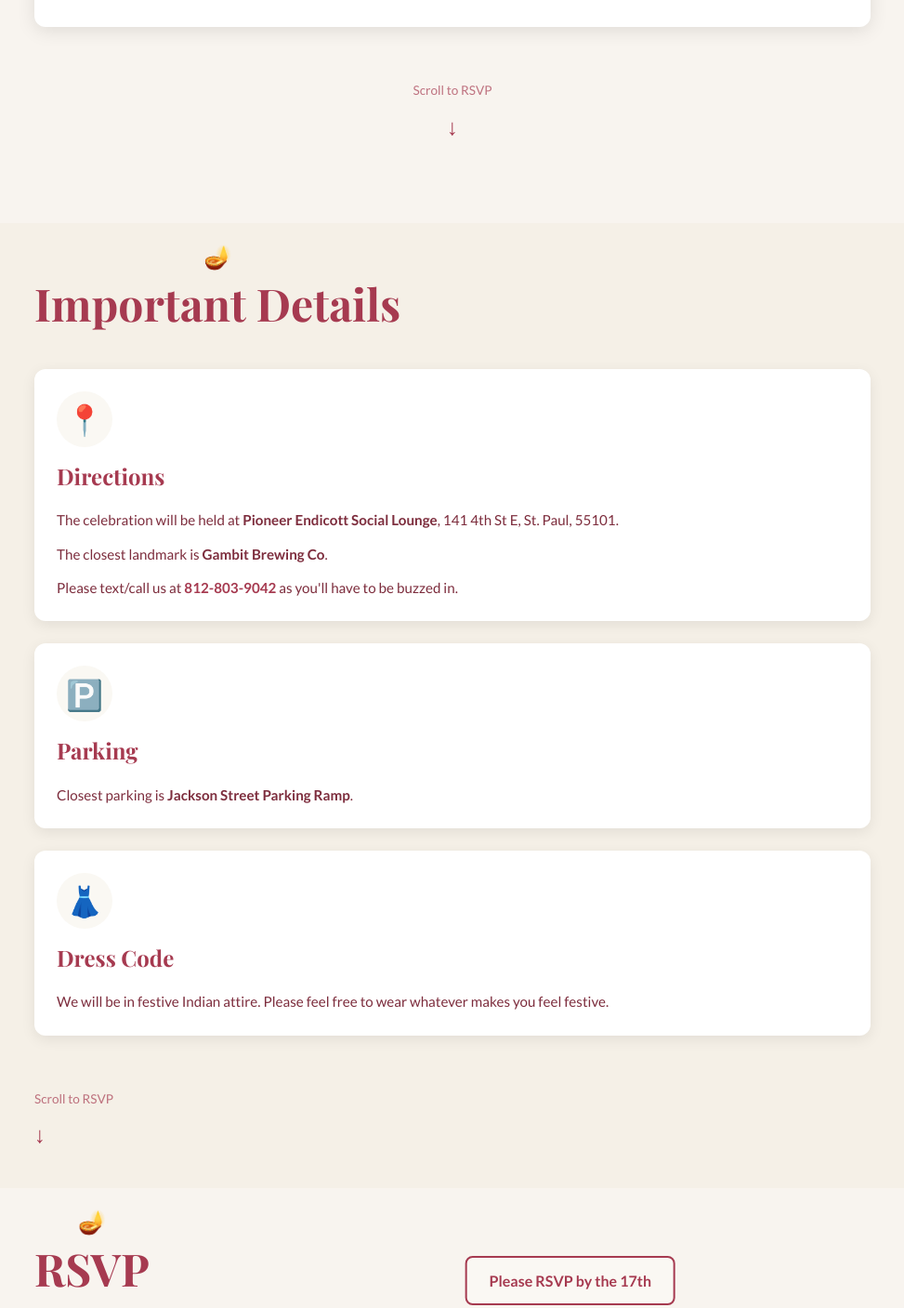
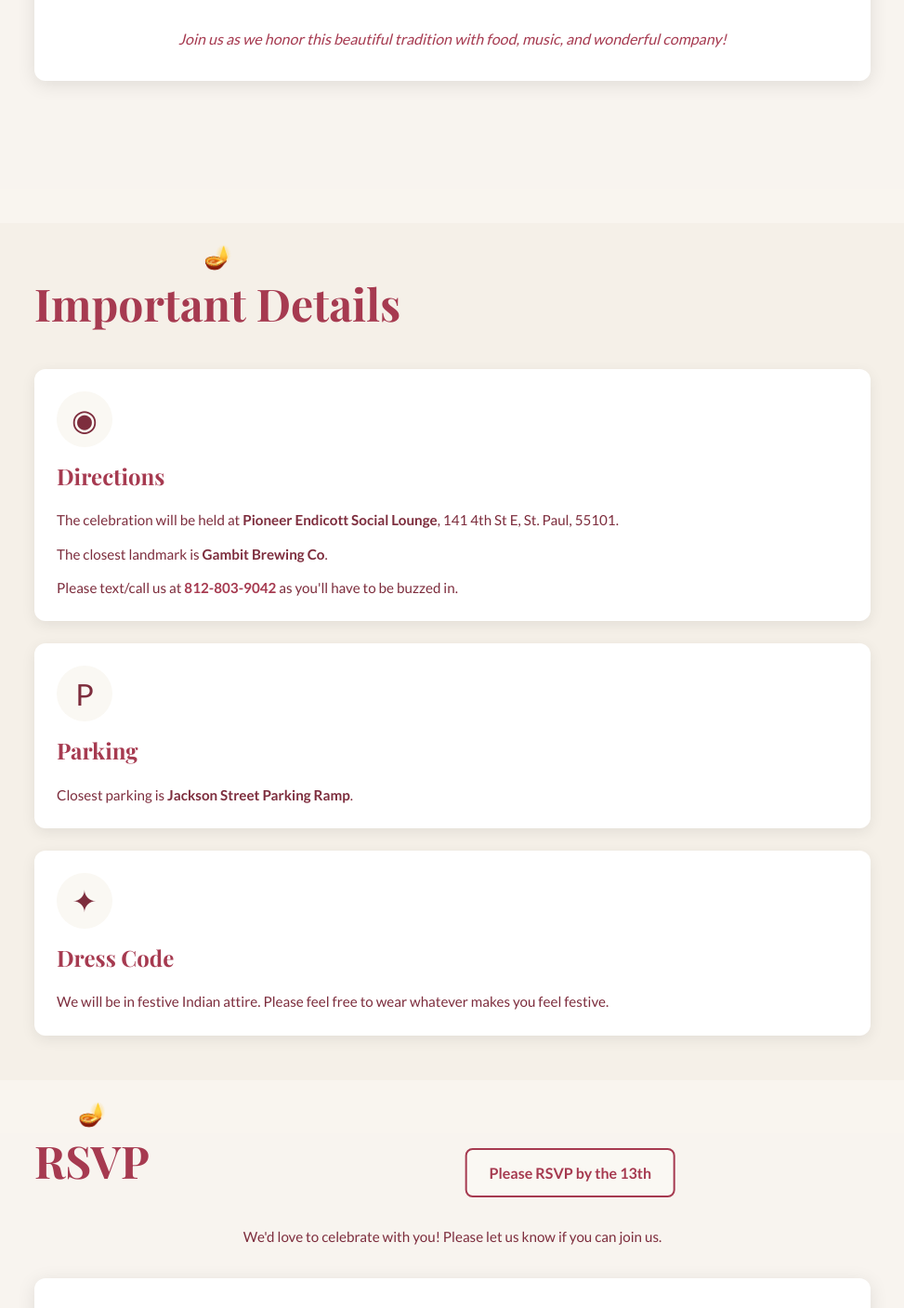
Before and after one commit to AnimeshSrivastava/diwali_invite, a plain HTML site: page index.html in a window 1280 px wide. Shown: the part 1360-2767 px from the top of the page at 93% size, without its empty margins (153-1126 px from the left). Drawn offline with nearby package versions, Linux system fonts and the light colour scheme.

Commit message:
Update index.html

```diff
--- a/index.html
+++ b/index.html
@@ -78,26 +78,21 @@
                     Join us as we honor this beautiful tradition with food, music, and wonderful company!
                 </div>
             </div>
-            <div class="scroll-indicator">
-                <div class="scroll-text">Scroll to RSVP</div>
-                <div class="scroll-arrow">↓</div>
-            </div>
         </div>
     </section>
 
     <!-- Section 3: Important Details -->
     <section class="section details">
-        <div class="diya-decorations">
-            <div class="diya diya-7">🪔</div>
-        </div>
 
         <div class="content">
             <h2 class="section-title">Important Details</h2>
 
             <div class="details-grid">
                 <div class="detail-card">
-                    <div class="detail-icon">📍</div>
-                    <h3 class="detail-title">Directions</h3>
+                    <div class="detail-header">
+                        <div class="detail-icon"><span class="icon-location">◉</span></div>
+                        <h3 class="detail-title">Directions</h3>
+                    </div>
                     <div class="detail-content">
                         <p>The celebration will be held at <strong>Pioneer Endicott Social Lounge</strong>, 141 4th St E, St. Paul, 55101.</p>
                         <p>The closest landmark is <strong>Gambit Brewing Co</strong>.</p>
@@ -106,24 +101,24 @@
                 </div>
 
                 <div class="detail-card">
-                    <div class="detail-icon">🅿️</div>
-                    <h3 class="detail-title">Parking</h3>
+                    <div class="detail-header">
+                        <div class="detail-icon"><span class="icon-parking">P</span></div>
+                        <h3 class="detail-title">Parking</h3>
+                    </div>
                     <div class="detail-content">
                         <p>Closest parking is <strong>Jackson Street Parking Ramp</strong>.</p>
                     </div>
                 </div>
 
                 <div class="detail-card">
-                    <div class="detail-icon">👗</div>
-                    <h3 class="detail-title">Dress Code</h3>
+                    <div class="detail-header">
+                        <div class="detail-icon"><span class="icon-dresscode">✦</span></div>
+                        <h3 class="detail-title">Dress Code</h3>
+                    </div>
                     <div class="detail-content">
                         <p>We will be in festive Indian attire. Please feel free to wear whatever makes you feel festive.</p>
                     </div>
                 </div>
-            </div>
-            <div class="scroll-indicator">
-                <div class="scroll-text">Scroll to RSVP</div>
-                <div class="scroll-arrow">↓</div>
             </div>
         </div>
     </section>
@@ -137,7 +132,7 @@
         <div class="content">
             <h2 class="section-title">RSVP</h2>
 
-            <div class="rsvp-deadline">Please RSVP by the 17th</div>
+            <div class="rsvp-deadline">Please RSVP by the 13th</div>
             <div class="rsvp-subtitle">We'd love to celebrate with you! Please let us know if you can join us.</div>
 
             <!--
```
